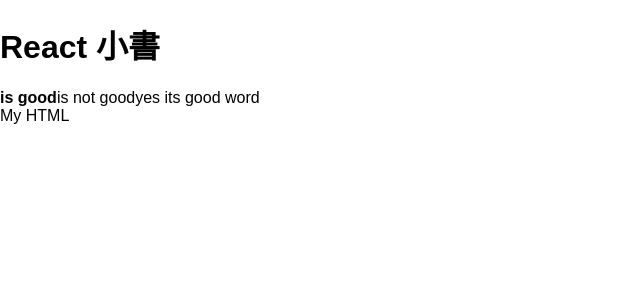
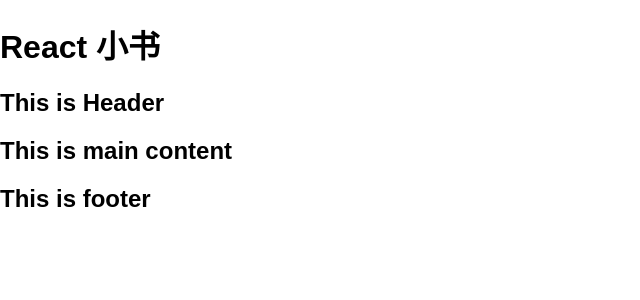
Before and after one commit to kmsheng/react-naive-book-katas, a React (Create React App) app in the folder hello-react/: page / in a window 1280 px wide. Shown: the top 300 px of the page, without its empty margins (0-640 px from the left). Built offline with nearby package versions, Linux system fonts and the light colour scheme.

Commit message:
add 8-component-composition

```diff
--- a/hello-react/src/index.js
+++ b/hello-react/src/index.js
@@ -1,29 +1,58 @@
 import React, {Component} from 'react';
 import ReactDOM from 'react-dom';
-import App from './App';
 import registerServiceWorker from './registerServiceWorker';
 import './index.css';
 
-class Header extends Component {
-
-  renderMyHtml() {
-    return <div>My HTML</div>;
-  }
-
-  render() {
-    const isGoodWord = true;
-    const pieceOfHtml = isGoodWord ? <span>yes its good word</span> : null;
+class Title extends Component {
+  render () {
     return (
-      <div>
-        <h1 className="title">React 小書</h1>
-        {isGoodWord && <strong>is good</strong>}
-        {false ? <strong>is good</strong> : <span>is not good</span>}
-        {pieceOfHtml}
-        {this.renderMyHtml()}
-      </div>
-    );
+      <h1>React 小书</h1>
+    )
   }
 }
 
-ReactDOM.render(<Header />, document.getElementById('root'));
+class Header extends Component {
+  render () {
+    return (
+    <div>
+      <Title />
+      <h2>This is Header</h2>
+    </div>
+    )
+  }
+}
+
+class Main extends Component {
+  render () {
+    return (
+    <div>
+      <h2>This is main content</h2>
+    </div>
+    )
+  }
+}
+
+class Footer extends Component {
+  render () {
+    return (
+    <div>
+      <h2>This is footer</h2>
+    </div>
+    )
+  }
+}
+
+class Index extends Component {
+  render () {
+    return (
+      <div>
+        <Header />
+        <Main />
+        <Footer />
+      </div>
+    )
+  }
+}
+
+ReactDOM.render(<Index />, document.getElementById('root'));
 registerServiceWorker();
```
